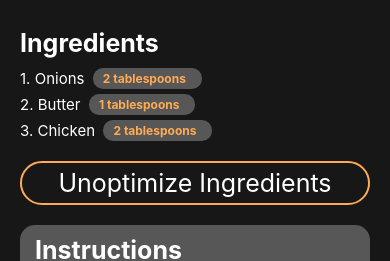
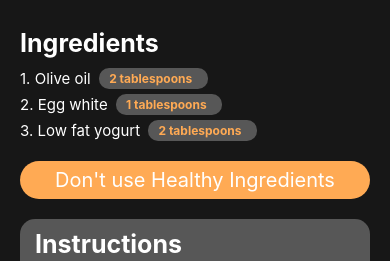
Before and after one commit to AnshDubey1999/Caldus, a React Native app: screen / in a window 390 px wide. Shown: the part 322-583 px from the top of the page. Built offline with nearby package versions, Linux system fonts and the light colour scheme; no server answers.

Commit message:
mock chart (data not working)

```diff
--- a/App.js
+++ b/App.js
@@ -47,25 +47,30 @@ function App() {
   );
 }
 
-const swap = {
-  "butter":["margarine","olive oil","apple sauce"],
-  "cream":["fat free half-and-half","evaporated skim milk"],
-  "bread crumbs":["rolled oats","crushed bran cereal"],
-  "cream cheese":["fat-free cream cheese","cottage cheese"],
-  "egg":["egg white"],
-  "flour":["whole wheat flour","coconut flour","nut flour","oats"],
-  "ground beef":["lean ground beef","ground chicken breast","ground turkey breast"],
-  "mayonnaise":["reduced-fat mayonnaise","low-fat yogurt","hummus","avacado"],
-  "evaporated milk":["evaporated skim milk"],
-  "milk":["fat free milk","low fat milk"],
-  "pasta":["whole wheat pasta"],
-  "rice":["brown rice"],
-  "sour cream":["low fat sour cream","low fat yogurt"],
-  "sugar":["cinnamon","nutmeg","vanilla","apple sauce","honey","mashed bananas","maple syrup"],
-  "salt":["garlic powder", "onion powder", "paprika", "herbs"],
-  "potato":["sweet potato"],
-  "bacon":["prosciutto"]
-  }
+export const swap = {
+  "butter": ["olive oil", "apple sauce", "avocado puree", "chia seeds"],
+  "cream": ["fat free half-and-half", "evaporated skim milk"],
+  "bread crumbs": ["rolled oats", "crushed bran cereal"],
+  "cream cheese": ["fat-free cream cheese", "cottage cheese"],
+  "egg": ["egg white", "chia seeds", "flax meal"],
+  "flour": ["whole wheat flour", "coconut flour", "nut flour", "oats"],
+  "ground beef": ["lean ground beef", "ground chicken breast", "ground turkey breast"],
+  "mayonnaise": ["reduced-fat mayonnaise", "low-fat yogurt", "hummus", "avacado"],
+  "evaporated milk": ["evaporated skim milk"],
+  "milk": ["fat free milk", "low fat milk"],
+  "pasta": ["whole wheat pasta"],
+  "rice": ["brown rice"],
+  "sour cream": ["low fat sour cream", "low fat yogurt"],
+  "sugar": ["stevia", "cinnamon", "nutmeg", "vanilla", "apple sauce", "honey", "mashed bananas", "maple syrup"],
+  "salt": ["garlic powder", "onion powder", "paprika", "herbs"],
+  "potato": ["sweet potato"],
+  "bacon": ["prosciutto"],
+  "chocolate chips": ["cacao nibs"],
+  "tortilla wraps": ["lettuce leaves"],
+  "flour tortilla": ["corn tortilla"],
+  "bread": ["pita"],
+  "pasta": ["spagehtti squash"]
+}
 
 const styles = StyleSheet.create({
   tabStyle: {
--- a/src/components/RecipeScreen.js
+++ b/src/components/RecipeScreen.js
@@ -1,12 +1,19 @@
 import React from 'react'
-import { Image, View, FlatList, ScrollView, SafeAreaView, Text, Platform, Pressable, Button, TouchableHighlightBase, TouchableHighlight } from 'react-native'
+import { Image, View, FlatList, ScrollView, SafeAreaView, Text, Platform, Pressable, Button, TouchableHighlightBase, TouchableHighlight, Dimensions } from 'react-native'
 import { Ionicons } from '@expo/vector-icons';
 import { useEffect } from 'react';
 import { useState } from 'react';
 import { GetSearchRecipeAsync } from '../helpers/ApiHelper';
 import { PRIMARY_400, PRIMARY_500, SECONDARY_300, styles } from '../GeneralStyle';
+import { swap } from '../../App';
+import { ProgressChart } from 'react-native-chart-kit';
 
 export default function RecipeScreen(props) {
+
+    const data = {
+        labels: ["Protein", "Carbs", "Fat"], // optional
+        data: [0.4, 0.6, 0.8]
+    };
 
     const [optimize, setOptimize] = useState(false)
     const [recipeTitle, setRecipeTitle] = useState([])
@@ -16,6 +23,8 @@ export default function RecipeScreen(props) {
     const [ingredientAmount, setIngredientAmount] = useState([])
     const [unitAmount, setUnitAmount] = useState([])
 
+    const screenWidth = Dimensions.get("window").width
+
     useEffect(() => {
         let data = ""
         async function fetchInit() {
@@ -23,7 +32,7 @@ export default function RecipeScreen(props) {
                 image: 'https://www.aheadofthyme.com/wp-content/uploads/2016/01/indian-butter-chicken-3.jpg',
                 title: 'Some food',
                 instructions: 'PreparationFor spice rub: Combine all ingredients in small bowl. Do ahead: Can be made 2 days ahead. Store airtight at room temperature. For chimichurri sauce: Combine first 8 ingredients in blender; blend until almost smooth. Add 1/4 of parsley, 1/4 of cilantro, and 1/4 of mint; blend until incorporated. Add remaining herbs in 3 more additions, pureeing until almost smooth after each addition. Do ahead: Can be made 3 hours ahead. Cover; chill. For beef tenderloin: Let beef stand at room temperature 1 hour. Prepare barbecue (high heat). Pat beef dry with paper towels; brush with oil. Sprinkle all over with spice rub, using all of mixture (coating will be thick). Place beef on grill; sear 2 minutes on each side. Reduce heat to medium-high. Grill uncovered until instant-read thermometer inserted into thickest part of beef registers 130F for medium-rare, moving beef to cooler part of grill as needed to prevent burning, and turning occasionally, about 40 minutes. Transfer to platter; cover loosely with foil and let rest 15 minutes. Thinly slice beef crosswise. Serve with chimichurri sauce. *Available at specialty foods stores and from tienda.com.',
-                extendedIngredients: [{ name: 'Onions', amount: '2', unit: 'tablespoons' }, { name: 'Butter', amount: '1', unit: 'tablespoons' }, { name: 'Chicken', amount: '2', unit: 'tablespoons' }]
+                extendedIngredients: [{ name: 'Butter', amount: '2', unit: 'tablespoons' }, { name: 'Egg', amount: '1', unit: 'tablespoons' }, { name: 'Sour cream', amount: '2', unit: 'tablespoons' }]
             }
 
             setImageURL((data['image']))
@@ -44,6 +53,18 @@ export default function RecipeScreen(props) {
         }
         fetchInit()
     }, [])
+
+    const getSubstitute = (item) => {
+        let lItem = item.toLowerCase()
+        const index = Object.keys(swap).findIndex(x => x === lItem)
+        const ingredientList = Object.values(swap)[index]
+        const length = ingredientList.length
+
+        if (index !== -1) { //substitute exist
+            const itemName = ingredientList[Math.floor(Math.random() * length)]
+            return itemName[0].toUpperCase() + itemName.substring(1)
+        }
+    }
 
     return (
         <SafeAreaView style={[styles.view]}>
@@ -66,7 +87,22 @@ export default function RecipeScreen(props) {
                     fontSize: 20,
                     color: PRIMARY_400,
                 }}>Ready in: 45 mins</Text>
-
+                <ProgressChart
+                    data={data}
+                    width={screenWidth - 20}
+                    height={150}
+                    strokeWidth={10}
+                    radius={25}
+                    chartConfig={{
+                        backgroundGradientFromOpacity: 0,
+                        backgroundGradientToOpacity: 0,
+                        color: (opacity = 1) => `rgba(255, 170, 84, ${opacity})`,
+                        strokeWidth: 2, // optional, default 3
+                        barPercentage: 0.5,
+                        useShadowColorFromDataset: false,
+                    }}
+                    hideLegend={false}
+                />
                 <View style={{ alignItems: 'flex-start' }}>
                     <Text style={{
                         textAlign: "left",
@@ -79,7 +115,9 @@ export default function RecipeScreen(props) {
                 </View>
                 {ingredient.map((item, index) =>
                     <View key={index} style={{ display: 'flex', flexDirection: 'row', alignItems: 'center', justifyContent: 'flex-start', marginTop: 5, width: '100%' }}>
-                        <Text style={{ color: 'white', fontSize: 15 }}>{index + 1}. {item[0].toUpperCase()}{item.substring(1)}  </Text>
+                        <Text style={{ color: 'white', fontSize: 15 }}>
+                            {index + 1}. {optimize ? item : getSubstitute(item)}{"  "}
+                        </Text>
                         <View style={{ flexDirection: 'row', justifyContent: 'flex-start', padding: 3, paddingHorizontal: 10, backgroundColor: SECONDARY_300, borderRadius: 10 }}>
                             <Text style={{ fontWeight: 'bold', textAlign: 'center', color: PRIMARY_400, fontSize: 12 }}>{ingredientAmount[index]} </Text>
                             <Text style={{ fontWeight: 'bold', textAlign: 'center', color: PRIMARY_400, fontSize: 12, }}>{unitAmount[index]}  </Text>
@@ -88,15 +126,15 @@ export default function RecipeScreen(props) {
                 )}
                 <TouchableHighlight
                     style={{
-                        borderRadius: 50, backgroundColor: optimize ? PRIMARY_400 : 'transparent',
+                        borderRadius: 50, backgroundColor: optimize ? 'transparent' : PRIMARY_400,
                         paddingHorizontal: 10, paddingVertical: 5, marginTop: 20, marginBottom: 20,
                         display: "flex", alignItems: 'center', justifyContent: 'center',
-                        borderWidth: 2, borderColor: optimize ? 'transparent' : PRIMARY_400
+                        borderWidth: 2, borderColor: optimize ? PRIMARY_400 : 'transparent'
                     }}
                     underlayColor={PRIMARY_500}
                     onPress={() => setOptimize(!optimize)}
                 >
-                    <Text style={{ fontSize: 25, color: 'white' }}>{optimize ? `Optimize Ingredients` : 'Unoptimize Ingredients'}</Text>
+                    <Text style={{ fontSize: 20, color: 'white' }}>{optimize ? `Use Normal Ingredients` : "Don't use Healthy Ingredients"}</Text>
                 </TouchableHighlight>
                 <View style={{ alignItems: 'flex-start', backgroundColor: SECONDARY_300, borderRadius: 15, paddingVertical: 10, paddingHorizontal: 15 }}>
                     <Text style={{
```
